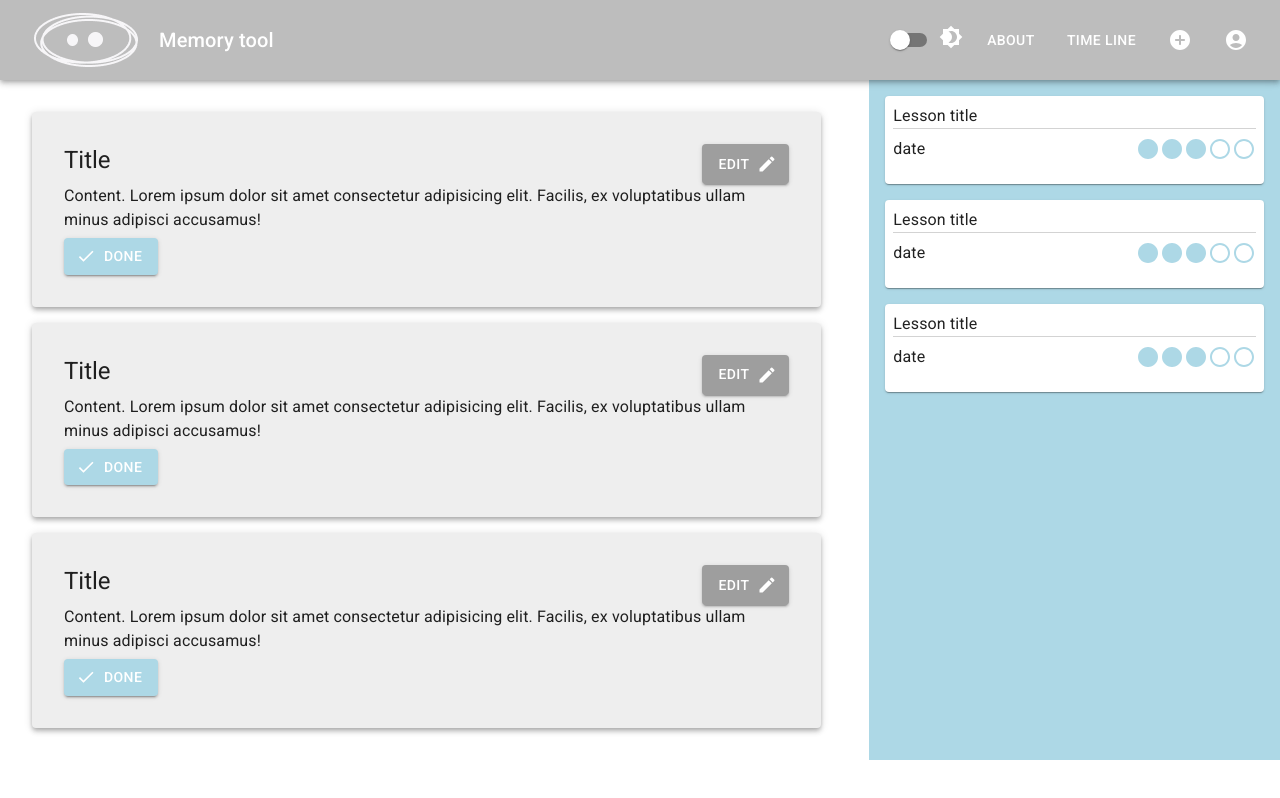
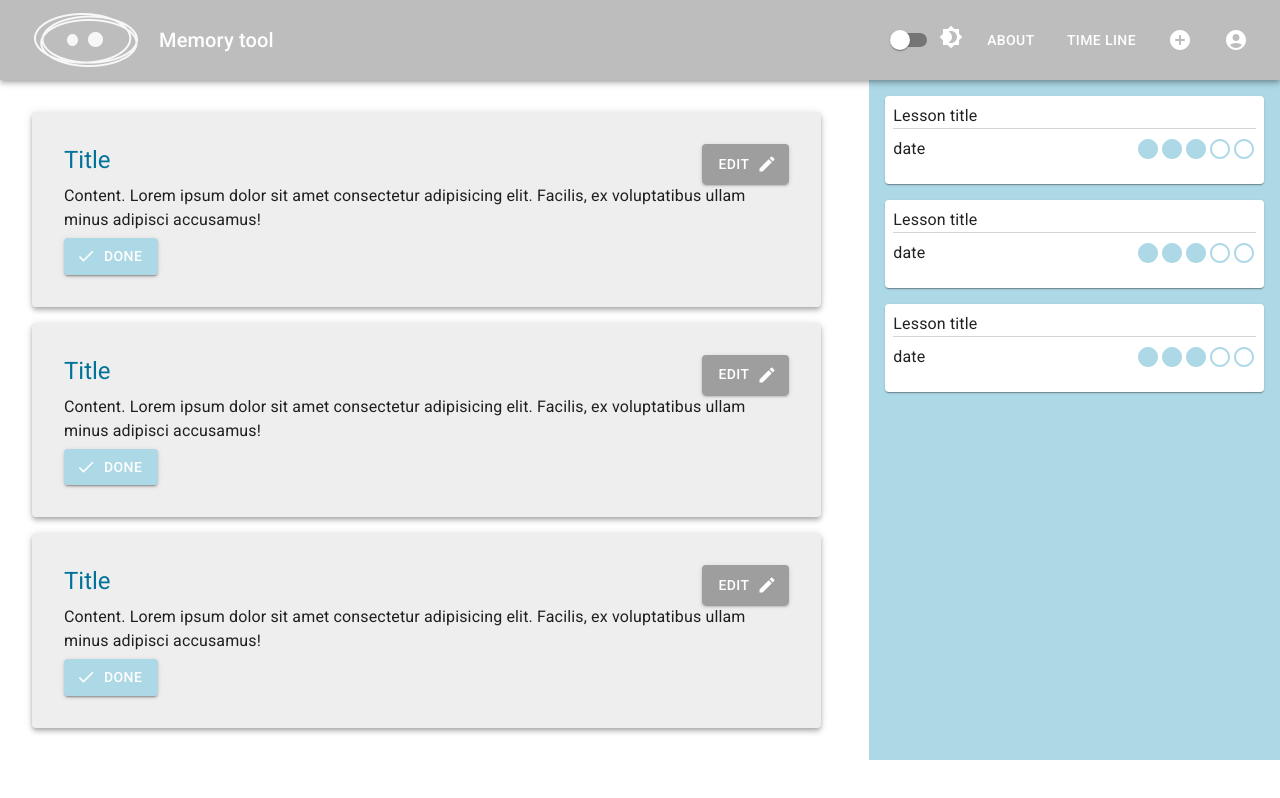
Before and after one commit to KlimaGi/ca-memory-tool, a React (Create React App) app: page / in a window 1280 px wide. Built offline with nearby package versions, Linux system fonts and the light colour scheme.

Commit message:
feat: add themeProvider

```diff
--- a/src/index.tsx
+++ b/src/index.tsx
@@ -1,7 +1,8 @@
 import React from 'react';
 import ReactDOM from 'react-dom/client';
-import { CssBaseline } from '@mui/material';
+import { CssBaseline, ThemeProvider } from '@mui/material';
 import App from './app';
+import theme from './styles/theme';
 
 const root = ReactDOM.createRoot(
   document.getElementById('root') as HTMLElement,
@@ -9,7 +10,9 @@ const root = ReactDOM.createRoot(
 root.render(
   // strictMode - rodo klaidas develop aplinkoj, buildinime - istrinamas automatiskai
   <React.StrictMode>
-    <CssBaseline />
-    <App />
+    <ThemeProvider theme={theme}>
+      <CssBaseline />
+      <App />
+    </ThemeProvider>
   </React.StrictMode>,
 );
--- a/src/pages/global/today-page/components/main-section/lesson-item.tsx
+++ b/src/pages/global/today-page/components/main-section/lesson-item.tsx
@@ -7,7 +7,7 @@ import { Edit, Done } from '@mui/icons-material';
 const LessonItem = () => (
   <Paper sx={{ bgcolor: 'grey.A200', margin: 2, p: 4 }} elevation={4}>
     <Box sx={{ display: 'flex', justifyContent: 'space-between' }}>
-      <Typography variant="h5" component="h2" gutterBottom>Title</Typography>
+      <Typography variant="h5" component="h2" gutterBottom sx={(theme) => ({ color: theme.palette.myColor.main })}>Title</Typography>
       <Button variant="contained" endIcon={<Edit />} sx={{ bgcolor: 'grey.500' }}>Edit</Button>
     </Box>
 
--- /dev/null
+++ b/src/styles/theme.ts
@@ -0,0 +1,19 @@
+import { createTheme } from '@mui/material';
+import { lightGreen } from '@mui/material/colors';
+
+const { palette } = createTheme();
+
+const theme = createTheme({
+  palette: {
+    primary: {
+      main: lightGreen[800],
+    },
+    myColor: palette.augmentColor({
+      color: {
+        main: '#007399',
+      },
+    }),
+  },
+});
+
+export default theme;
--- /dev/null
+++ b/src/types/styles/theme.ts
@@ -0,0 +1,13 @@
+import { PaletteColor } from '@mui/material';
+
+declare module '@mui/material/styles/createPalette' {
+  interface PaletteOptions {
+    myColor: PaletteColor
+  }
+
+  interface Palette {
+    myColor: PaletteColor
+  }
+}
+
+export { };
```
